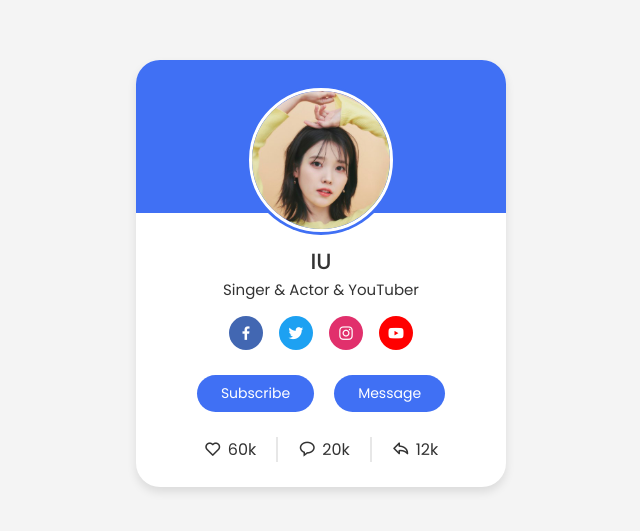
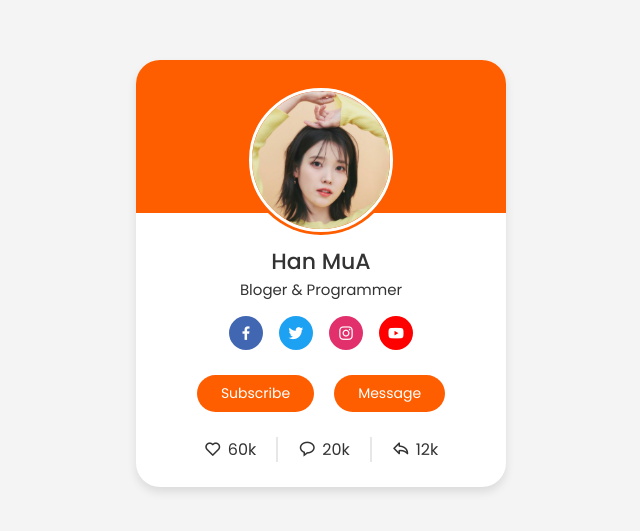
Before and after one commit to KaengEE/Profile_UI, a plain HTML site: page index.html in a window 1280 px wide. Shown: the part 127-658 px from the top of the page, without its empty margins (319-959 px from the left). Drawn offline with nearby package versions, Linux system fonts and the light colour scheme.

Commit message:
이름/색 변경

```diff
--- a/index.html
+++ b/index.html
@@ -19,8 +19,8 @@
       </div>
       <!-- 글자넣기 -->
       <div class="text-data">
-        <span class="name">IU</span>
-        <span class="job">Singer & Actor & YouTuber</span>
+        <span class="name">Han MuA</span>
+        <span class="job">Bloger & Programmer</span>
       </div>
       <!-- 아이콘이 포함된 링크 -->
       <div class="media-buttons">
--- a/style.css
+++ b/style.css
@@ -37,14 +37,14 @@ body {
   height: 36%;
   width: 100%;
   border-radius: 24px 24px 0 0;
-  background-color: #4070f4;
+  background-color: #ff5e00;
 }
 .image {
   position: relative;
   height: 150px;
   width: 150px;
   border-radius: 50%;
-  background-color: #4070f4;
+  background-color: #ff5e00;
   padding: 3px;
   margin-bottom: 10px;
 }
@@ -86,7 +86,7 @@ body {
   width: 34px;
   border-radius: 50%;
   margin: 0 8px;
-  background-color: #4070f4;
+  background-color: #ff5e00;
   text-decoration: none;
   color: white;
 }
@@ -104,12 +104,12 @@ body {
   border-radius: 24px;
   margin: 0 10px;
   padding: 8px 24px;
-  background-color: #4070f4;
+  background-color: #ff5e00;
   cursor: pointer;
   transition: all 0.3 ease;
 }
 .buttons .button:hover {
-  background-color: #0e4bf1;
+  background-color: #ff5100;
   transform: scale(0.98);
 }
 .analytics {
```
